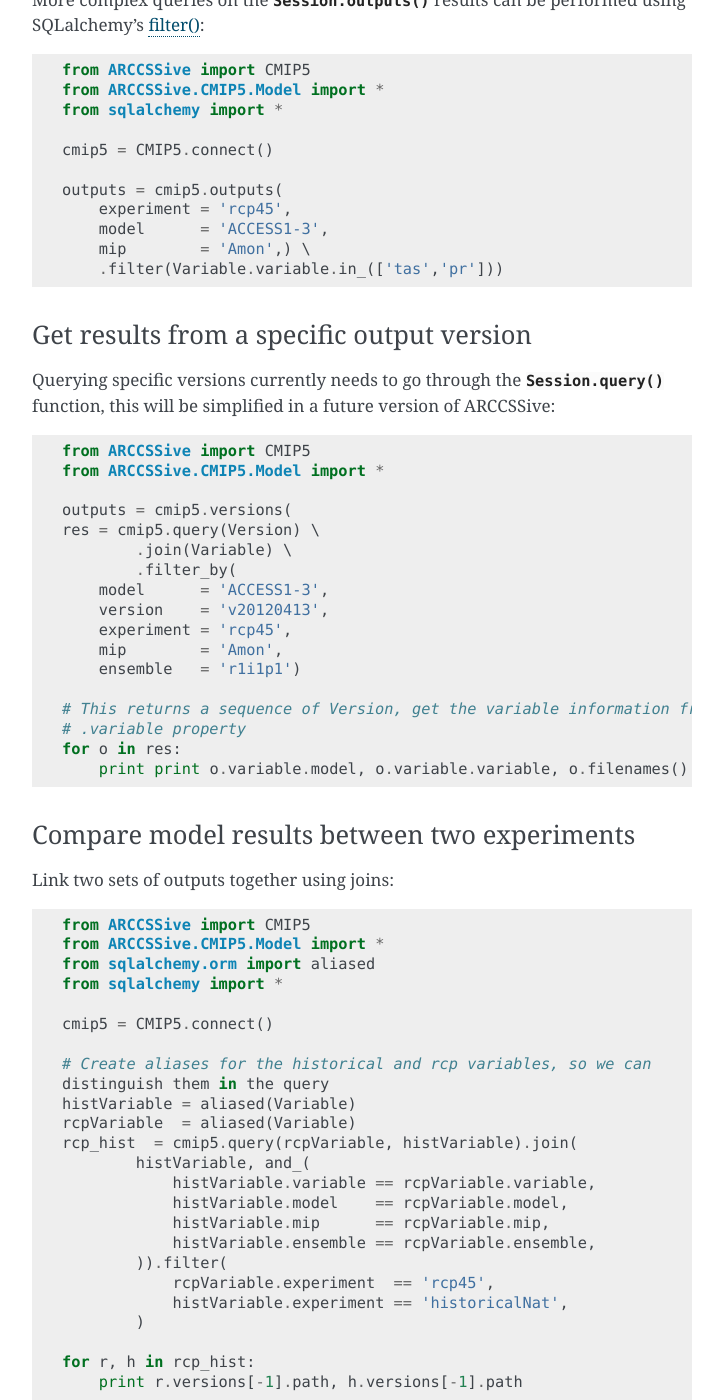
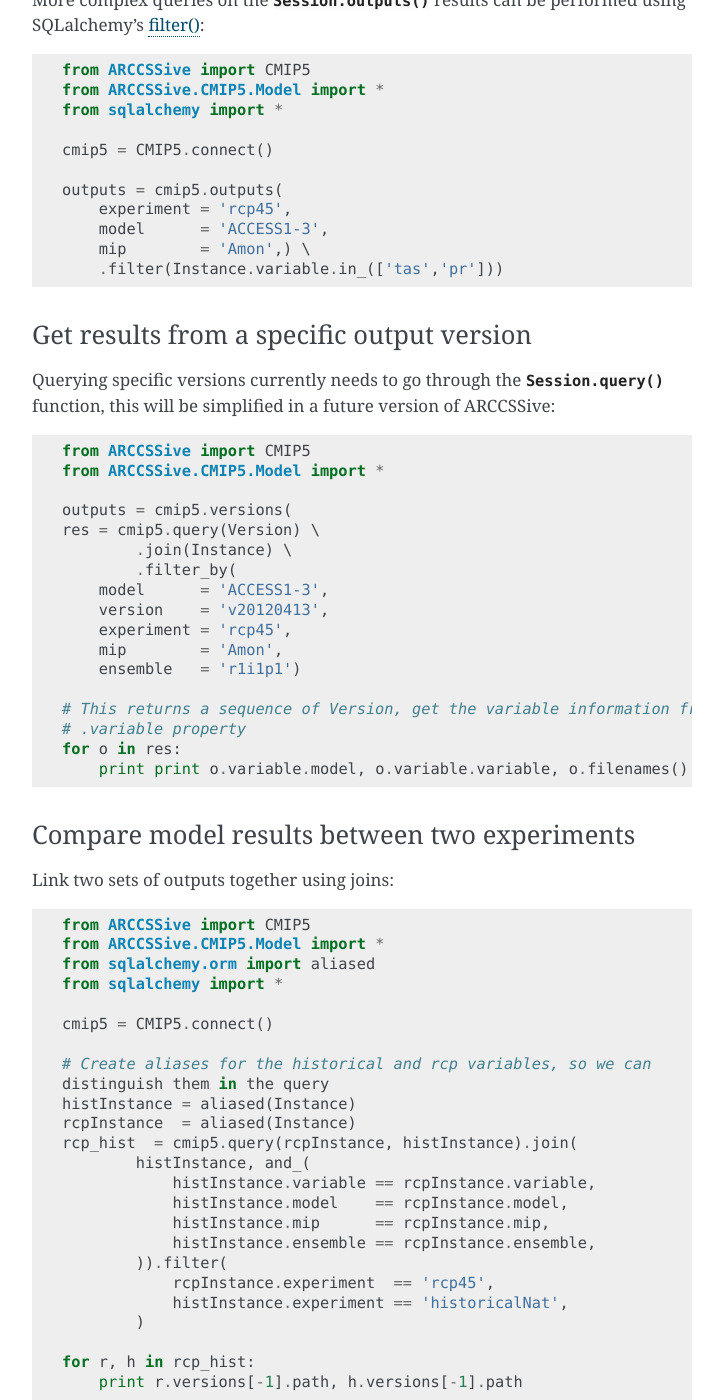
Before and after one commit to coecms/ARCCSSive, a Sphinx documentation site: the page built from docs/CMIP5.rst, in a window 1280 px wide and 1400 px high, scrolled down 1589 px. Shown: the whole window, without its empty margins (388-1111 px from the left). Built offline with Sphinx 7.4.7, drawn with Linux system fonts in a browser that asks for light colours; the version number could not be read and is left out.

Commit message:
Update docs

```diff
--- a/docs/CMIP5.rst
+++ b/docs/CMIP5.rst
@@ -88,7 +88,7 @@
         experiment = 'rcp45',
         model      = 'ACCESS1-3',
         mip        = 'Amon',) \
-        .filter(Variable.variable.in_(['tas','pr']))
+        .filter(Instance.variable.in_(['tas','pr']))
 
 Get results from a specific output version
 ~~~~~~~~~~~~~~~~~~~~~~~~~~~~~~~~~~~~~~~~~~
@@ -102,7 +102,7 @@
 
     outputs = cmip5.versions(
     res = cmip5.query(Version) \
-            .join(Variable) \
+            .join(Instance) \
             .filter_by(
         model      = 'ACCESS1-3',
         version    = 'v20120413',
@@ -130,17 +130,17 @@
 
     # Create aliases for the historical and rcp variables, so we can
     distinguish them in the query
-    histVariable = aliased(Variable)
-    rcpVariable  = aliased(Variable)
-    rcp_hist  = cmip5.query(rcpVariable, histVariable).join(
-            histVariable, and_(
-                histVariable.variable == rcpVariable.variable,
-                histVariable.model    == rcpVariable.model,
-                histVariable.mip      == rcpVariable.mip,
-                histVariable.ensemble == rcpVariable.ensemble,
+    histInstance = aliased(Instance)
+    rcpInstance  = aliased(Instance)
+    rcp_hist  = cmip5.query(rcpInstance, histInstance).join(
+            histInstance, and_(
+                histInstance.variable == rcpInstance.variable,
+                histInstance.model    == rcpInstance.model,
+                histInstance.mip      == rcpInstance.mip,
+                histInstance.ensemble == rcpInstance.ensemble,
             )).filter(
-                rcpVariable.experiment  == 'rcp45',
-                histVariable.experiment == 'historicalNat',
+                rcpInstance.experiment  == 'rcp45',
+                histInstance.experiment == 'historicalNat',
             )
 
     for r, h in rcp_hist:
@@ -173,7 +173,7 @@
 by the publisher, and each version can consist of a number of files split into
 a time sequence.
 
-.. autoclass:: Variable
+.. autoclass:: Instance
     :members:
     :member-order: bysource
 
```
